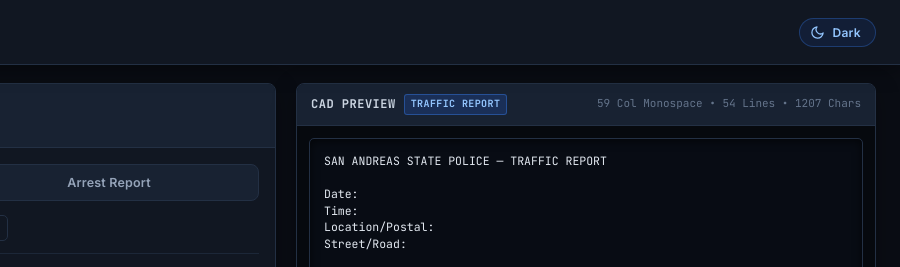
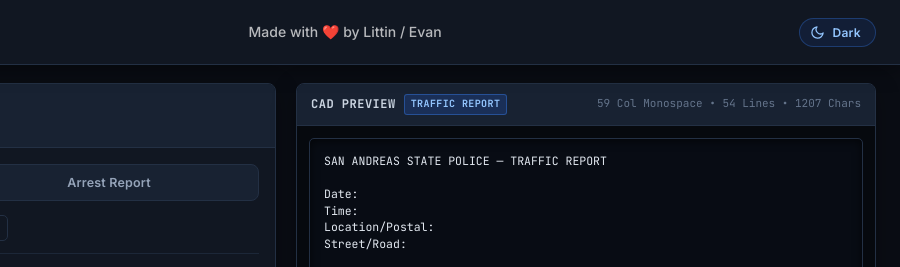
Before and after one commit to FPIU/SASP-Report-Generator, a plain HTML site: page index.html in a window 1280 px wide. Shown: the top 267 px of the page, 380-1280 px from the left. Drawn offline with Linux system fonts and the light colour scheme.

Commit message:
add credit

```diff
--- a/index.html
+++ b/index.html
@@ -24,6 +24,10 @@
                     <h1>San Andreas State Police</h1>
                     <p class="brand-subtitle">Report Generator</p>
                 </div>
+            </div>
+
+            <div class="header-credit" style="color: rgba(255, 255, 255, 0.7); font-size: 14px; font-weight: 500;">
+                Made with <span style="color: #ef4444;">❤️</span> by Littin / Evan
             </div>
 
             <div class="header-actions">
```
